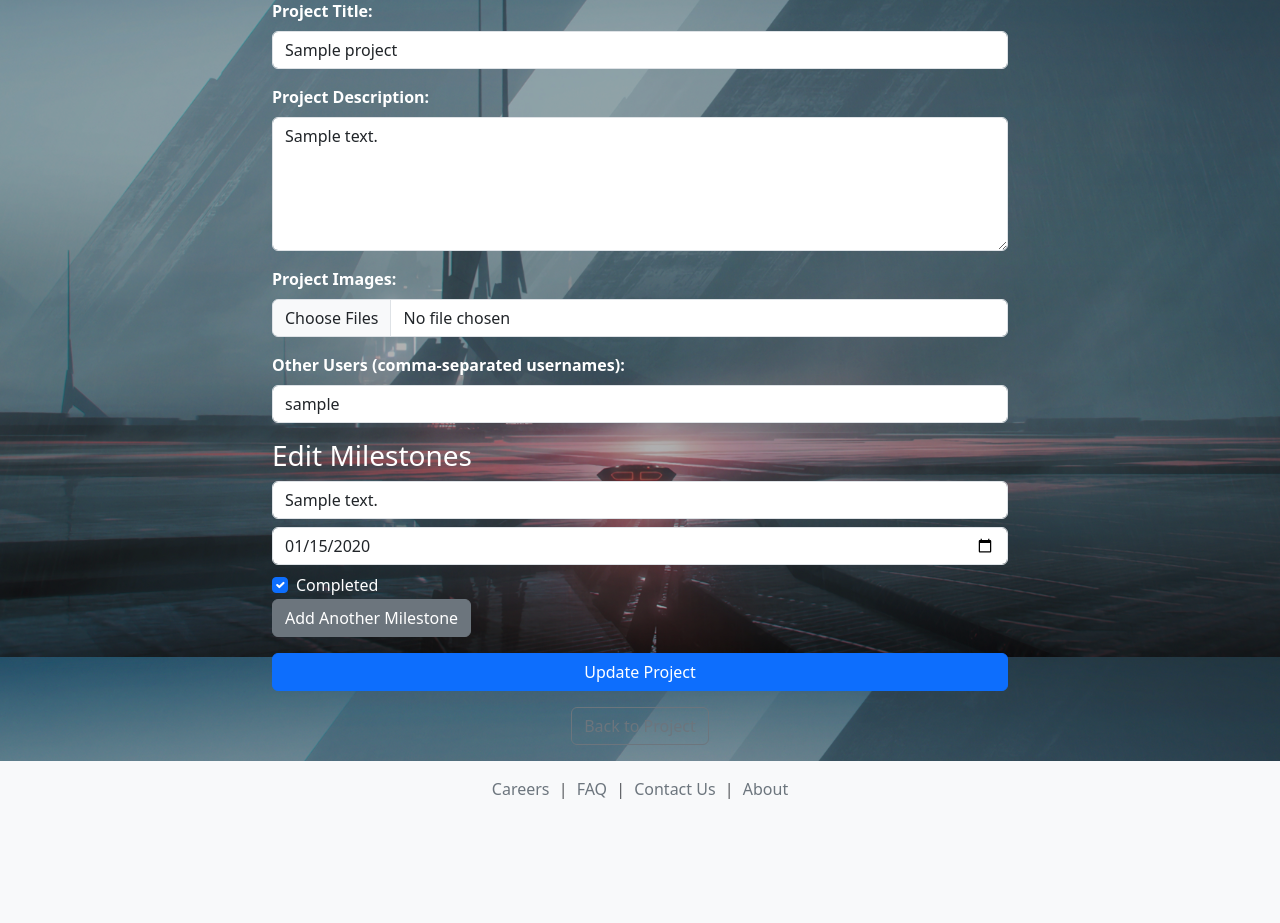
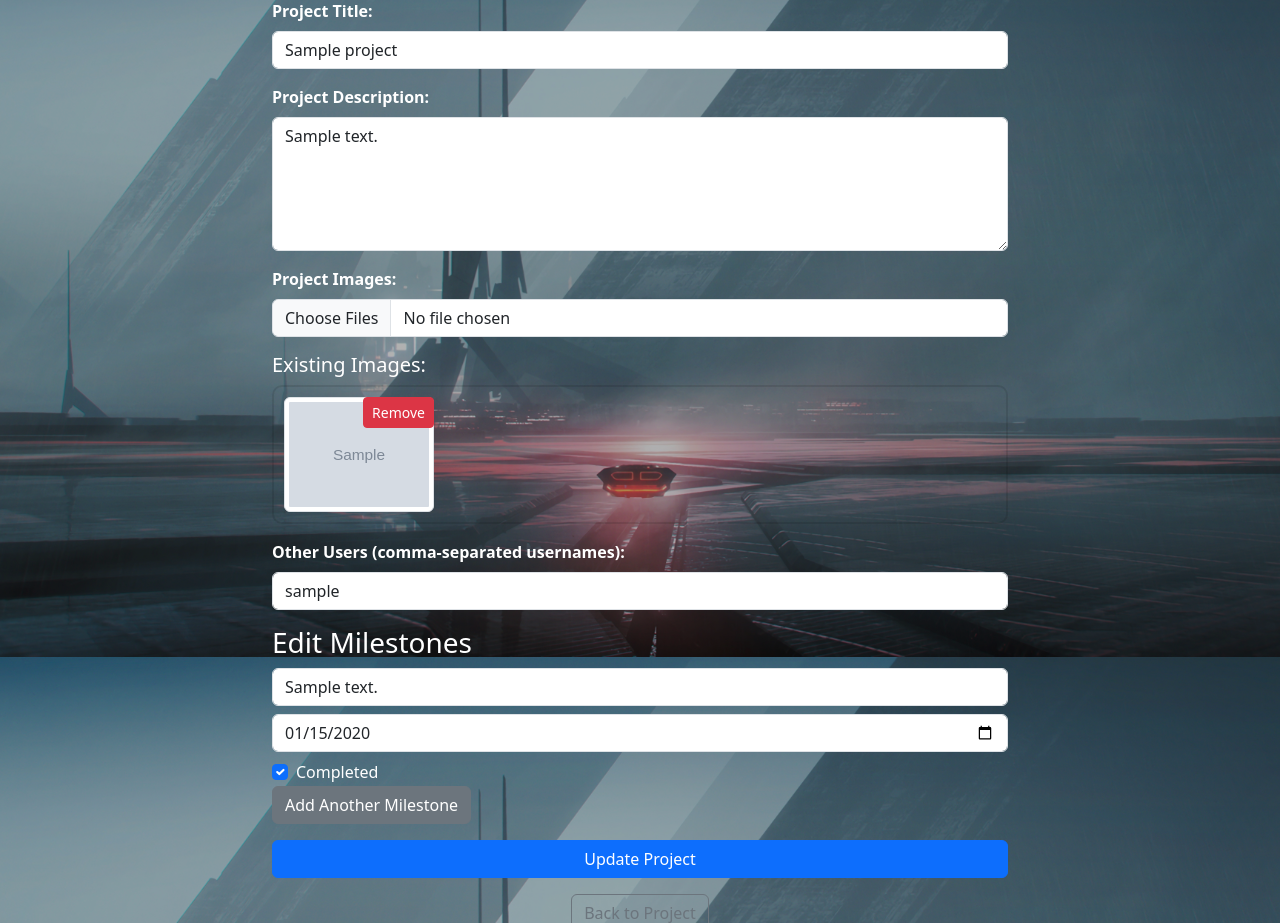
Before and after one commit to waltz47/Flask-Collab-Site, a Flask app: page /edit-project/1 in a window 1280 px wide. Shown: the part 143-1066 px from the top of the page. Before the commit the page ends 942 px from the top, so only its background shows below. Run offline with Flask 3, Linux system fonts and the light colour scheme; the visitor is signed in with stand-in values (Sample User, id 1); tables that the repository leaves empty hold one stand-in row (values such as "Sample post"); grey boxes marked "Sample" are stand-in pictures; parts of the project's set-up code (start-up, migrations or seed data) failed here and were passed over; some libraries are stand-ins or nearby versions.

Commit message:
Added option to remove images in edit-project

```diff
--- a/app.py
+++ b/app.py
@@ -16,7 +16,7 @@ from urllib.parse import quote as url_quote  # Update this import
 import json  # Add this import
 
 app = Flask(__name__, static_folder='static')
-app.secret_key = 'your_secret_key'
+app.secret_key = os.environ.get('SECRET_KEY', 'your_secret_key')  # Use environment variable for secret key
 app.config['UPLOAD_DIR'] = 'static/uploads'
 app.config['SQLALCHEMY_DATABASE_URI'] = 'sqlite:///collab_db.db'
 app.config['SQLALCHEMY_TRACK_MODIFICATIONS'] = False
@@ -44,8 +44,8 @@ migrate = Migrate(app, db)  # Ensure this is initialized
 app.config['MAIL_SERVER'] = 'smtp.example.com'  # Replace with your SMTP server
 app.config['MAIL_PORT'] = 587  # Update if different
 app.config['MAIL_USE_TLS'] = True
-app.config['MAIL_USERNAME'] = 'your_email@example.com'  # Replace with your email
-app.config['MAIL_PASSWORD'] = 'your_email_password'  # Replace with your email password
+app.config['MAIL_USERNAME'] = os.environ.get('MAIL_USERNAME', 'your_email@example.com')  # Use environment variable for email
+app.config['MAIL_PASSWORD'] = os.environ.get('MAIL_PASSWORD', 'your_email_password')  # Use environment variable for email password
 mail = Mail(app)
 
 # Initialize Flask-Limiter
@@ -138,7 +138,6 @@ def authorized():
         return redirect(url_for('ask_username'))
 
 @app.route('/ask-username', methods=['GET', 'POST'])
-@csrf.exempt  # Add CSRF protection
 def ask_username():
     if request.method == 'POST':
         username = request.form['username']
@@ -337,6 +336,20 @@ def edit_project(project_id):
 
     return render_template('edit_project.html', project=project)
 
+@app.route('/remove-image/<project_id>', methods=['POST'])
+def remove_image(project_id):
+    project = Project.query.get(project_id)
+    if not project:
+        return "Project not found", 404
+
+    if 'username' not in session or (session['username'] != project.owner and session['username'] not in [user.username for user in project.users]):
+        return "You do not have permission to remove images from this project", 403
+
+    image = request.form['image']
+    project.remove_image(image)
+    db.session.commit()
+    return redirect(url_for('edit_project', project_id=project.id))
+
 @app.route('/user/<username>')
 def user_profile(username):
     user = User.query.filter_by(username=username).first()
--- a/static/styles.css
+++ b/static/styles.css
@@ -64,14 +64,15 @@ body {
 }
 
 .project-thumbnail {
-    width: 200px;
-    height: 180px;
+    width: 150px; /* Set a constant width */
+    height: 150px; /* Set a constant height */
     object-fit: cover;
 }
 
 .project-image {
-    width: 700px;
-    height: 700px;
+    width: 100%; /* Ensure it takes the full width of the container */
+    height: auto; /* Maintain aspect ratio */
+    max-height: 500px; /* Set a maximum height */
     object-fit: contain;
 }
 
@@ -129,4 +130,10 @@ body {
     transform: none; /* No lift on hover */
     box-shadow: 0 4px 8px rgba(0, 0, 0, 0.1); /* Keep the same shadow */
 }
+
+.title-background {
+    background-color: rgba(0, 0, 0, 0.2); /* Dark grey background with transparency */
+    padding: 10px;
+    border-radius: 5px;
+}
 /* ...existing code... */
--- a/templates/edit_project.html
+++ b/templates/edit_project.html
@@ -17,6 +17,17 @@
             <div class="mb-3">
                 <label for="images" class="form-label">Project Images:</label>
                 <input type="file" class="form-control" id="images" name="images" multiple accept="image/*">
+                <div class="mt-3">
+                    <h5>Existing Images:</h5>
+                    <div class="image-grid">
+                        {% for image in project.project_images.split(',') %}
+                            <div class="position-relative">
+                                <img src="/static/uploads/{{ image.strip() }}" class="img-fluid img-thumbnail project-thumbnail" alt="Project Image" style="width: 100%; height: auto; max-width: 150px; object-fit: cover;">
+                                <button type="button" class="btn btn-danger btn-sm position-absolute top-0 end-0" onclick="removeImage('{{ image.strip() }}')">Remove</button>
+                            </div>
+                        {% endfor %}
+                    </div>
+                </div>
             </div>
             <div class="mb-3">
                 <label for="users" class="form-label">Other Users (comma-separated usernames):</label>
@@ -49,6 +60,18 @@
     </div>
 </div>
 <script>
+    function removeImage(image) {
+        const form = document.createElement('form');
+        form.method = 'post';
+        form.action = '/remove-image/{{ project.id }}';
+        form.innerHTML = `
+            <input type="hidden" name="csrf_token" value="{{ csrf_token() }}">
+            <input type="hidden" name="image" value="${image}">
+        `;
+        document.body.appendChild(form);
+        form.submit();
+    }
+
     document.getElementById('add-milestone').addEventListener('click', function() {
         const container = document.getElementById('milestones-container');
         const newMilestone = document.createElement('div');
--- a/templates/view_project.html
+++ b/templates/view_project.html
@@ -3,11 +3,11 @@
 {% block content %}
 <div class="container mt-5">
     <div class="card project-card p-4">
-        <div class="d-flex justify-content-between align-items-center mb-4">
+        <div class="d-flex justify-content-between align-items-center mb-4 title-background">
             <h2>{{ project.title }}</h2>
-            <p class="mb-0"><strong>Last Updated:</strong> {{ project.last_updated.strftime('%Y-%m-%d %H:%M') }}</p>
+            <p class="mb-0"><strong>Posted by:</strong> <a href="/user/{{ project.owner }}" class="user-link">{{ project.owner }}</a></p>
         </div>
-        <p><strong>Posted by:</strong> <a href="/user/{{ project.owner }}" class="user-link">{{ project.owner }}</a></p>
+        <p><strong>Last Updated:</strong> {{ project.last_updated.strftime('%Y-%m-%d %H:%M') }}</p>
         <p>{{ project.description }}</p>
         {% if project.users|length > 1 %}
             <p><strong>Other Users:</strong>
```
Also changed, not shown: templates/browse_projects.html (+5 -5 lines), templates/complete_milestone.html (added, +14 -0 lines), 1 other file.
